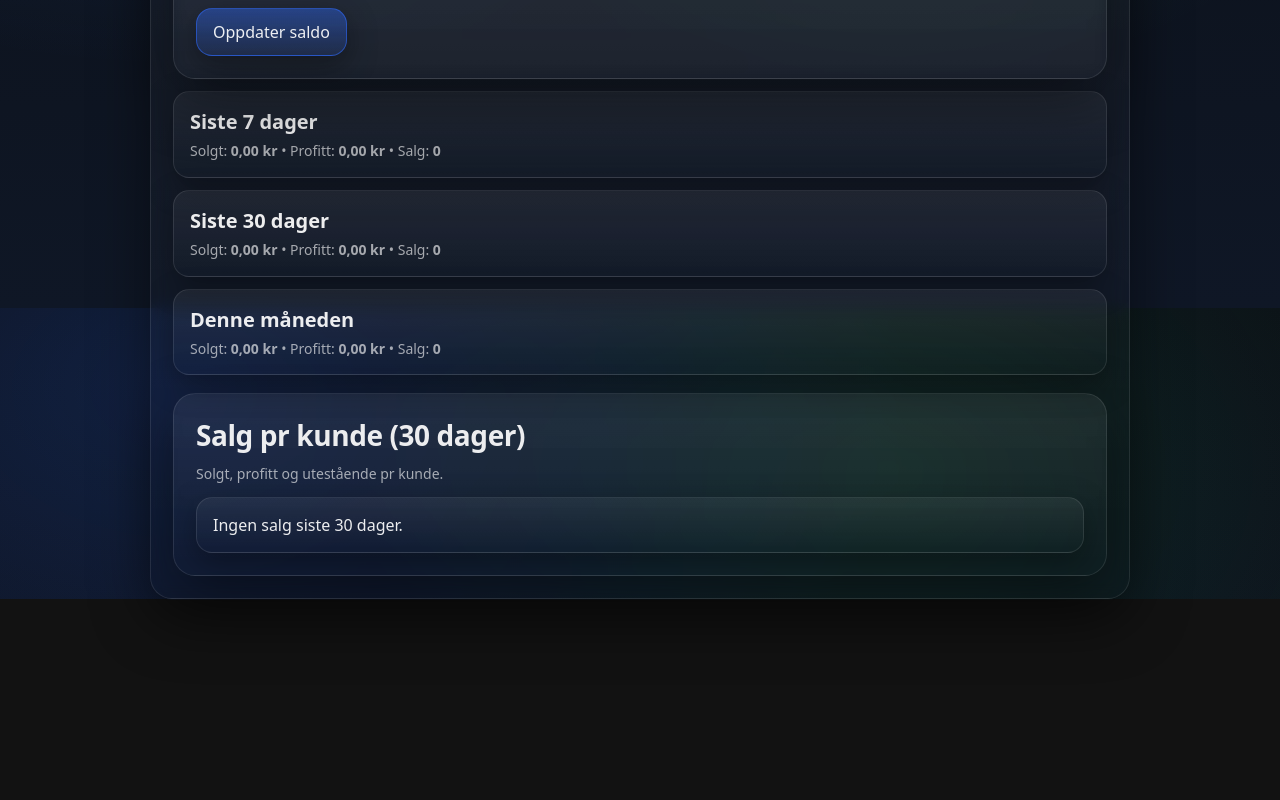
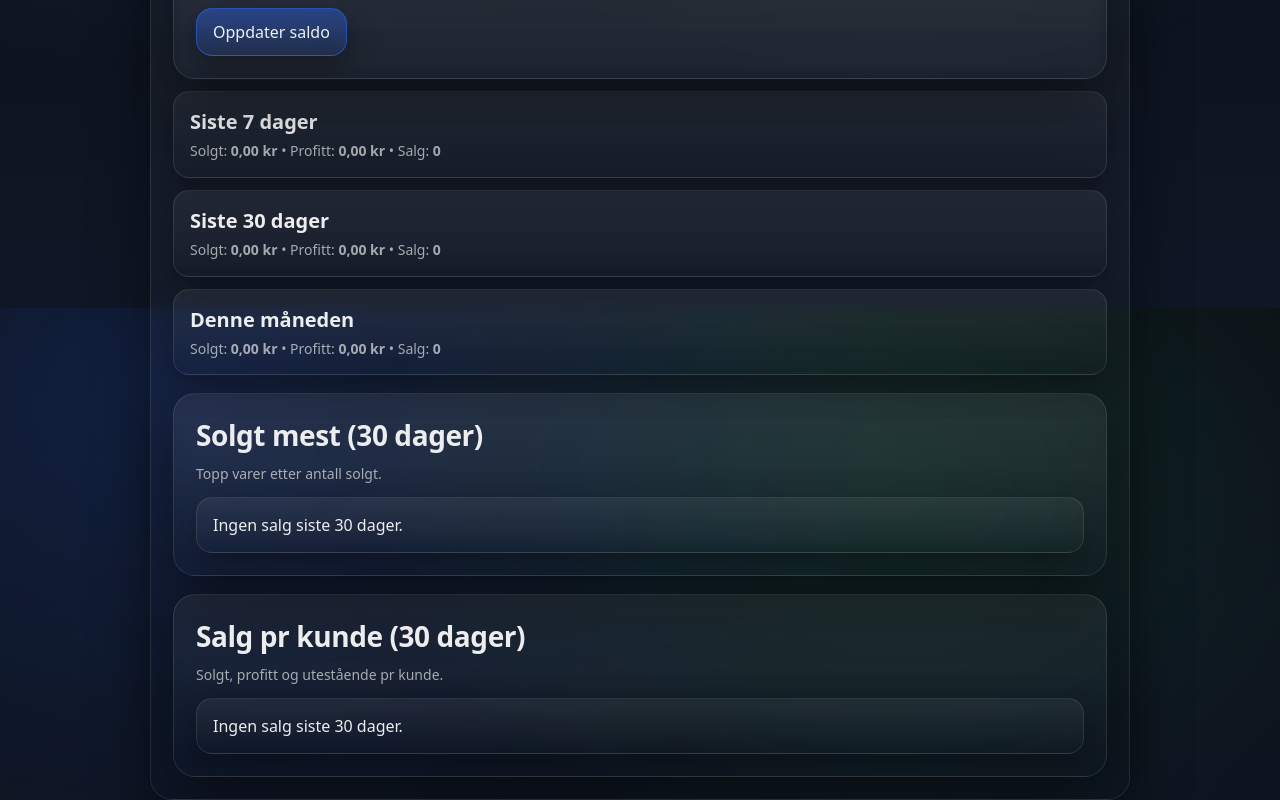
Before and after one commit to nikolaihoffmann-svg/Nikasso-, a React (Vite) app: page / in a window 1280 px wide. Shown: the part 492-1292 px from the top of the page. Before the commit the page ends 1091 px from the top, so only its background shows below. Built offline with nearby package versions, Linux system fonts and the light colour scheme.

Commit message:
Update Oversikt.tsx

```diff
--- a/src/pages/Oversikt.tsx
+++ b/src/pages/Oversikt.tsx
@@ -1,3 +1,4 @@
+// src/pages/Oversikt.tsx
 import React, { useMemo, useState } from "react";
 import {
   fmtKr,
@@ -9,6 +10,7 @@ import {
   useReceivables,
   useSales,
   useSaldo,
+  Sale,
 } from "../app/storage";
 
 function toNum(v: string) {
@@ -51,7 +53,7 @@ export function Oversikt() {
   const [saldoOpen, setSaldoOpen] = useState(false);
   const [saldoInput, setSaldoInput] = useState(String(saldo));
 
-  const byItemId = useMemo(() => {
+  const itemMap = useMemo(() => {
     const items = getItems();
     const m = new Map<string, { cost: number; name: string }>();
     for (const it of items) m.set(it.id, { cost: Number(it.cost ?? 0), name: it.name });
@@ -62,9 +64,21 @@ export function Oversikt() {
   const from30 = useMemo(() => new Date(Date.now() - 30 * 24 * 60 * 60 * 1000), []);
   const fromMonth = useMemo(() => startOfMonth(new Date()), []);
 
-  function calcProfitForSale(s: any) {
-    const unitCost =
-      Number.isFinite(Number(s.unitCostAtSale)) ? Number(s.unitCostAtSale) : byItemId.get(s.itemId)?.cost ?? 0;
+  function calcProfitForSale(s: Sale) {
+    // ✅ per linje hvis linjer finnes
+    if (Array.isArray(s.lines) && s.lines.length > 0) {
+      return s.lines.reduce((a, l) => {
+        const unitCost = Number.isFinite(Number(l.unitCostAtSale))
+          ? Number(l.unitCostAtSale)
+          : itemMap.get(l.itemId)?.cost ?? 0;
+        const qty = Number(l.qty ?? 0);
+        const unitPrice = Number(l.unitPrice ?? 0);
+        return a + (unitPrice - unitCost) * qty;
+      }, 0);
+    }
+
+    // fallback gammel
+    const unitCost = Number.isFinite(Number(s.unitCostAtSale)) ? Number(s.unitCostAtSale) : itemMap.get(s.itemId)?.cost ?? 0;
     const qty = Number(s.qty ?? 0);
     const unitPrice = Number(s.unitPrice ?? 0);
     return (unitPrice - unitCost) * qty;
@@ -79,8 +93,8 @@ export function Oversikt() {
     const s30 = sales.filter((s) => isAfter(s.createdAt, from30));
     const sm = sales.filter((s) => isAfter(s.createdAt, fromMonth));
 
-    const sumRevenue = (list: any[]) => list.reduce((a, b) => a + (Number(b.total) || 0), 0);
-    const sumProfit = (list: any[]) => list.reduce((a, b) => a + calcProfitForSale(b), 0);
+    const sumRevenue = (list: Sale[]) => list.reduce((a, b) => a + (Number(b.total) || 0), 0);
+    const sumProfit = (list: Sale[]) => list.reduce((a, b) => a + calcProfitForSale(b), 0);
 
     return {
       unpaidSalesTotal,
@@ -99,7 +113,7 @@ export function Oversikt() {
       profitM: sumProfit(sm),
       countM: sm.length,
     };
-  }, [sales, receivables, saldo, from7, from30, fromMonth, byItemId]);
+  }, [sales, receivables, saldo, from7, from30, fromMonth, itemMap]);
 
   const perCustomer30 = useMemo(() => {
     const map = new Map<string, { name: string; revenue: number; profit: number; unpaid: number; count: number }>();
@@ -108,9 +122,7 @@ export function Oversikt() {
     for (const s of list) {
       const key = s.customerId ? `c:${s.customerId}` : "anon";
       const name =
-        s.customerName ||
-        (s.customerId ? customers.find((c) => c.id === s.customerId)?.name : null) ||
-        "Anonym";
+        s.customerName || (s.customerId ? customers.find((c) => c.id === s.customerId)?.name : null) || "Anonym";
 
       const prev = map.get(key) || { name, revenue: 0, profit: 0, unpaid: 0, count: 0 };
       prev.revenue += Number(s.total) || 0;
@@ -123,7 +135,35 @@ export function Oversikt() {
     const arr = Array.from(map.values());
     arr.sort((a, b) => b.revenue - a.revenue);
     return arr;
-  }, [sales, customers, from30, byItemId]);
+  }, [sales, customers, from30, itemMap]);
+
+  const topItems30 = useMemo(() => {
+    const map = new Map<string, { itemId: string; name: string; qty: number; revenue: number }>();
+    const list = sales.filter((s) => isAfter(s.createdAt, from30));
+
+    for (const s of list) {
+      const lines = Array.isArray(s.lines) && s.lines.length > 0
+        ? s.lines
+        : [{ itemId: s.itemId, itemName: s.itemName, qty: s.qty, unitPrice: s.unitPrice, lineTotal: s.total }];
+
+      for (const l of lines as any[]) {
+        const id = String(l.itemId ?? "");
+        if (!id) continue;
+        const name = String(l.itemName ?? itemMap.get(id)?.name ?? "Ukjent");
+        const qty = Number(l.qty ?? 0) || 0;
+        const revenue = Number(l.lineTotal ?? (Number(l.unitPrice ?? 0) * qty)) || 0;
+
+        const prev = map.get(id) || { itemId: id, name, qty: 0, revenue: 0 };
+        prev.qty += qty;
+        prev.revenue += revenue;
+        map.set(id, prev);
+      }
+    }
+
+    const arr = Array.from(map.values());
+    arr.sort((a, b) => b.qty - a.qty);
+    return arr.slice(0, 12);
+  }, [sales, from30, itemMap]);
 
   function openSaldoModal() {
     setSaldoInput(String(saldo));
@@ -139,14 +179,15 @@ export function Oversikt() {
   return (
     <div className="card">
       <div className="cardTitle">Oversikt</div>
-      <div className="cardSub">Saldo + utestående (automatisk).</div>
+      <div className="cardSub">Saldo + utestående (automatisk) + statistikk.</div>
 
+      {/* Penger */}
       <div className="card" style={{ marginTop: 0 }}>
-        <div className="cardTitle" style={{ fontSize: 18, marginBottom: 8 }}>Penger</div>
+        <div className="cardTitle" style={{ fontSize: 18, marginBottom: 8 }}>
+          Penger
+        </div>
 
-        <div style={{ fontSize: 44, fontWeight: 850, letterSpacing: "-0.02em" }}>
-          {fmtKr(saldo)}
-        </div>
+        <div style={{ fontSize: 44, fontWeight: 850, letterSpacing: "-0.02em" }}>{fmtKr(saldo)}</div>
 
         <div className="itemMeta" style={{ marginTop: 10 }}>
           Utestående salg: <b>{fmtKr(totals.unpaidSalesTotal)}</b>
@@ -165,6 +206,7 @@ export function Oversikt() {
         </div>
       </div>
 
+      {/* Perioder */}
       <div className="list">
         <div className="item">
           <p className="itemTitle">Siste 7 dager</p>
@@ -188,6 +230,28 @@ export function Oversikt() {
         </div>
       </div>
 
+      {/* Solgt mest */}
+      <div className="card">
+        <div className="cardTitle">Solgt mest (30 dager)</div>
+        <div className="cardSub">Topp varer etter antall solgt.</div>
+
+        <div className="list">
+          {topItems30.length === 0 ? (
+            <div className="item">Ingen salg siste 30 dager.</div>
+          ) : (
+            topItems30.map((x) => (
+              <div key={x.itemId} className="item">
+                <p className="itemTitle">{x.name}</p>
+                <div className="itemMeta">
+                  Antall: <b>{x.qty}</b> • Omsetning: <b>{fmtKr(x.revenue)}</b>
+                </div>
+              </div>
+            ))
+          )}
+        </div>
+      </div>
+
+      {/* Salg pr kunde */}
       <div className="card">
         <div className="cardTitle">Salg pr kunde (30 dager)</div>
         <div className="cardSub">Solgt, profitt og utestående pr kunde.</div>
@@ -200,9 +264,8 @@ export function Oversikt() {
               <div key={c.name} className="item">
                 <p className="itemTitle">{c.name}</p>
                 <div className="itemMeta">
-                  Solgt: <b>{fmtKr(c.revenue)}</b> • Profitt: <b>{fmtKr(c.profit)}</b> • Salg: <b>{c.count}</b>
-                  {" • "}
-                  Utestående: <b>{fmtKr(c.unpaid)}</b>
+                  Solgt: <b>{fmtKr(c.revenue)}</b> • Profitt: <b>{fmtKr(c.profit)}</b> • Salg: <b>{c.count}</b> • Utestående:{" "}
+                  <b>{fmtKr(c.unpaid)}</b>
                 </div>
               </div>
             ))
@@ -227,7 +290,7 @@ export function Oversikt() {
           </div>
 
           <div className="itemMeta" style={{ marginTop: 6 }}>
-            Tips: Saldo endres bare manuelt. Utestående oppdateres automatisk av salg/gjeld og innbetalinger.
+            Saldo endres kun manuelt. Utestående oppdateres automatisk av salg/gjeld og innbetalinger.
           </div>
         </div>
       </Modal>
```
